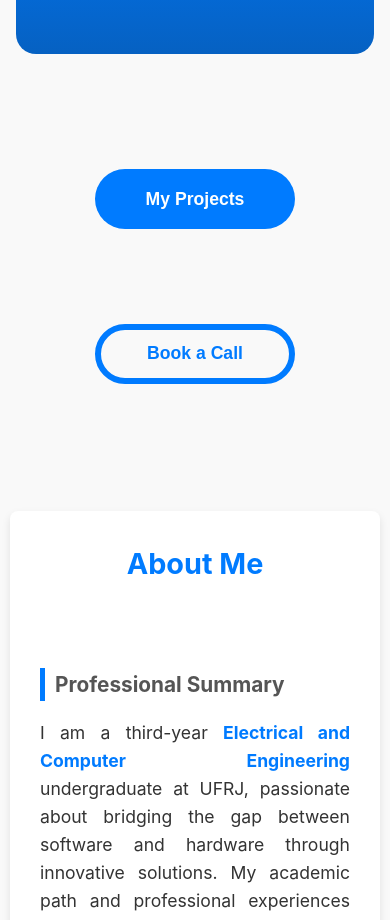
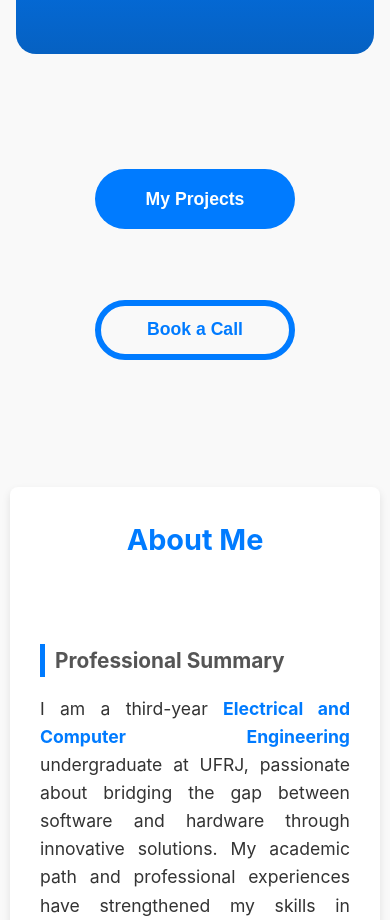
Before and after one commit to Cerne17/portfolio-fullstack, a React (Create React App) app in the folder frontend/: page / in a window 390 px wide. Shown: the part 1120-2040 px from the top of the page. Built offline with nearby package versions, Linux system fonts and the light colour scheme; no server answers.

Commit message:
fix: fixes the cta buttons' hitboxes

```diff
--- a/frontend/src/components/Hero/Hero.module.css
+++ b/frontend/src/components/Hero/Hero.module.css
@@ -43,6 +43,11 @@
   gap: 1.5rem;
 }
 
+.btnContainer a {
+  display: inline-block;
+  width: auto;
+}
+
 @media (max-width: 768px) {
   .heroSection {
     padding: 3rem 1rem;
@@ -69,5 +74,6 @@
   .btnContainer {
     flex-direction: column;
     align-items: center;
+    gap: 0;
   }
 }
```
